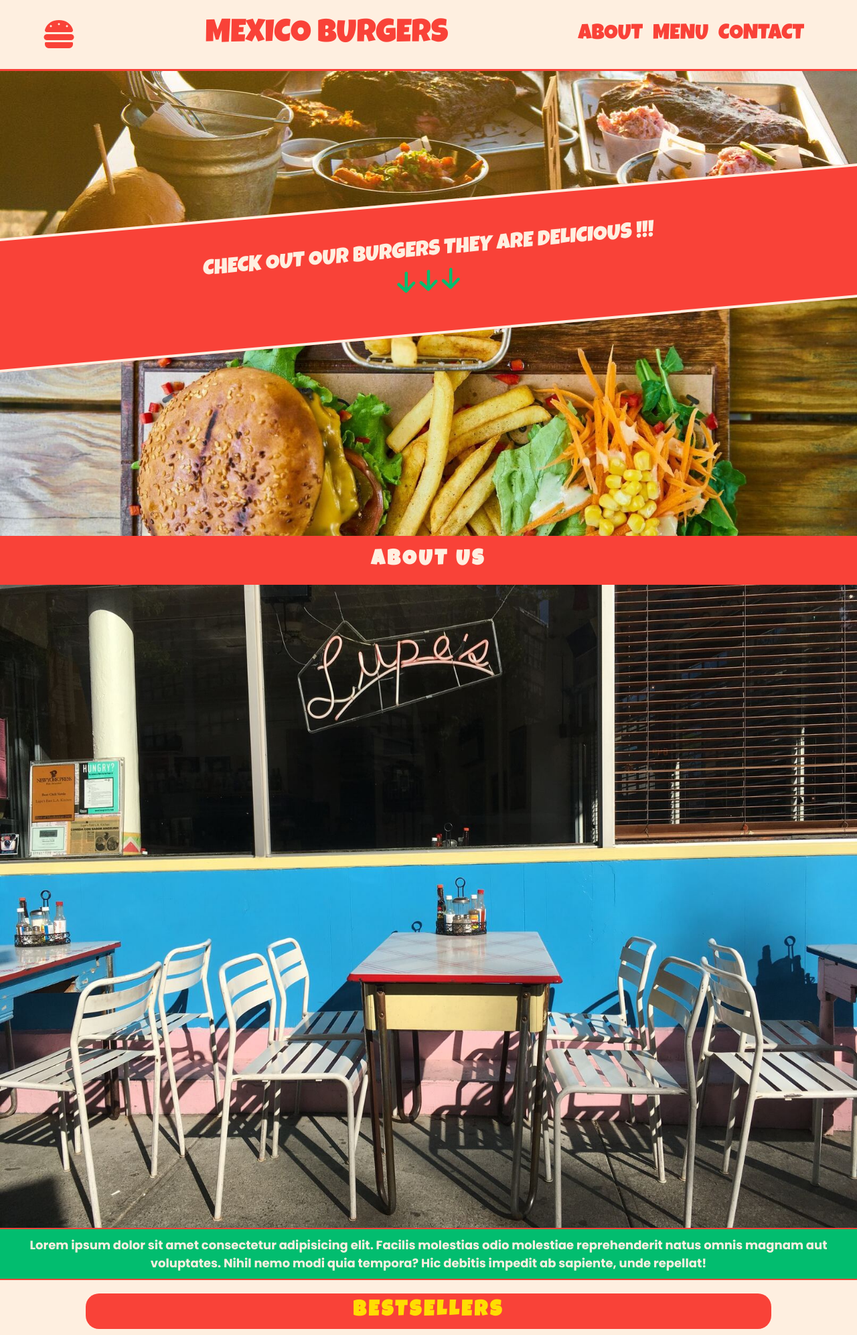
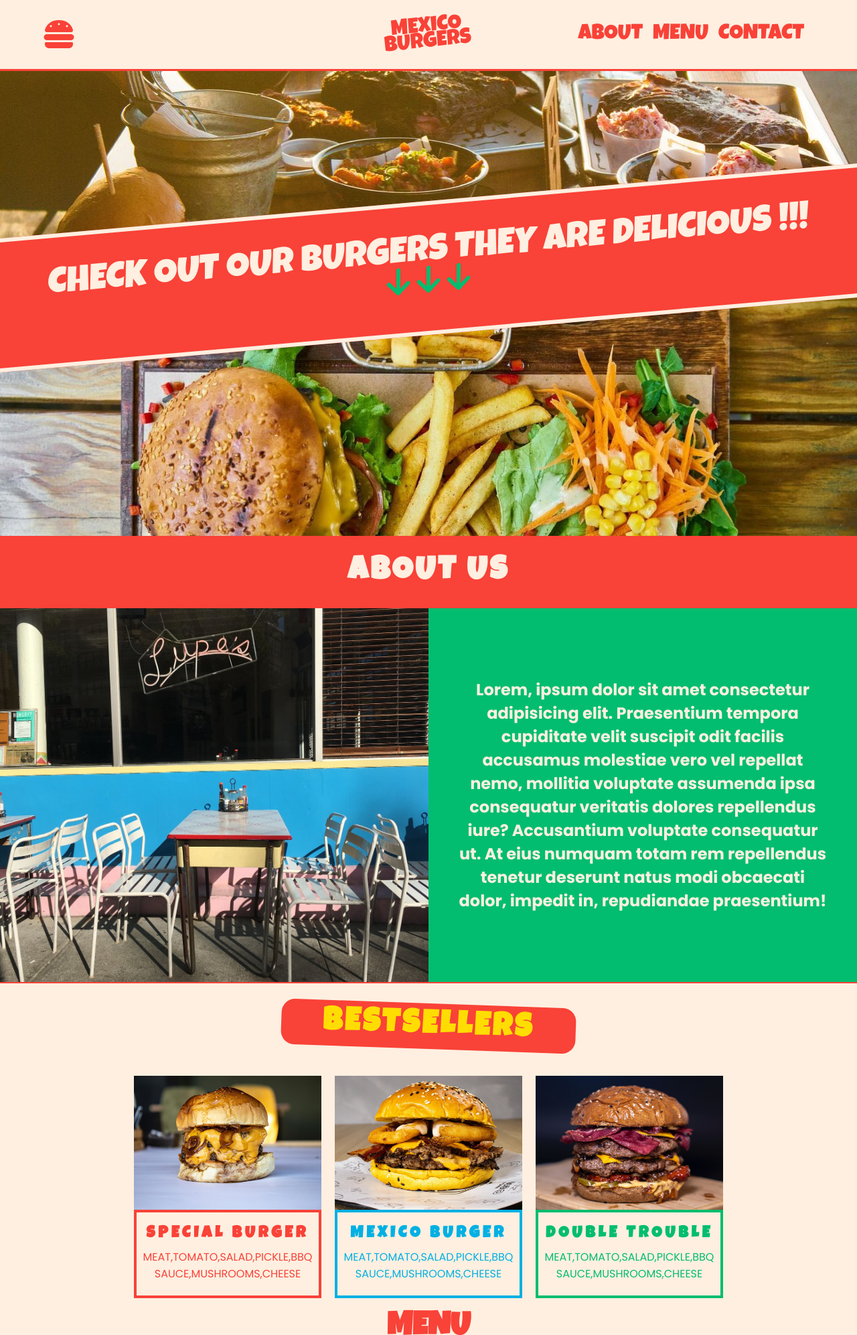
Before and after one commit to seweryngolba/mexico-burgers-website, a plain HTML site: page index.html in a window 1280 px wide. Shown: the top 1993 px of the page at 67% size. Drawn offline with Linux system fonts and the light colour scheme.

Commit message:
page update and media queries

```diff
--- a/index.html
+++ b/index.html
@@ -16,6 +16,12 @@
       <a href="#" class="logo"><i class="fa-solid fa-burger logo-image"></i></a>
       <div class="site-name">
         <a href="#" class="title-food">MEXICO BURGERS</a>
+        <a href="#" class="title-desktop"
+          ><div class="title-box">
+            <p class="title-name">MEXICO</p>
+            <p class="title-name bottom-name">BURGERS</p>
+          </div></a
+        >
       </div>
       <div id="navbar" class="navbar">
         <a class="nav-item" href="#about">ABOUT</a>
@@ -52,12 +58,17 @@
       <h2 class="about-title">ABOUT US</h2>
       <div class="about-us">
         <img class="about-photo" src="./assets/restaurant.jpg" />
-        <p class="text-about">
-          Lorem ipsum dolor sit amet consectetur adipisicing elit. Facilis
-          molestias odio molestiae reprehenderit natus omnis magnam aut
-          voluptates. Nihil nemo modi quia tempora? Hic debitis impedit ab
-          sapiente, unde repellat!
-        </p>
+        <div class="about-box">
+          <p class="text-about">
+            Lorem, ipsum dolor sit amet consectetur adipisicing elit.
+            Praesentium tempora cupiditate velit suscipit odit facilis accusamus
+            molestiae vero vel repellat nemo, mollitia voluptate assumenda ipsa
+            consequatur veritatis dolores repellendus iure? Accusantium
+            voluptate consequatur ut. At eius numquam totam rem repellendus
+            tenetur deserunt natus modi obcaecati dolor, impedit in, repudiandae
+            praesentium!
+          </p>
+        </div>
       </div>
     </main>
     <section class="bestsellers">
--- a/style.css
+++ b/style.css
@@ -37,15 +37,9 @@ body {
   z-index: 100;
 }
 
-.logo {
-}
-
 .logo-image {
   color: var(--secondary);
   font-size: 24px;
-}
-
-.site-name {
 }
 
 .title-food {
@@ -53,6 +47,30 @@ body {
   text-decoration: none;
   color: var(--secondary);
   font-size: 24px;
+}
+
+.title-desktop {
+  display: none;
+  text-decoration: none;
+  margin-left: 300px;
+}
+
+.title-box {
+  display: flex;
+  flex-direction: column;
+  align-items: center;
+  transform: rotate(-6deg);
+}
+
+.bottom-name {
+  margin-top: -10px;
+}
+
+.title-name {
+  font-family: "Luckiest Guy", cursive;
+  text-decoration: none;
+  color: var(--secondary);
+  font-size: 32px;
 }
 
 .navbar {
@@ -90,7 +108,6 @@ body {
 }
 
 .banner {
-  /* background-color: var(--primary); */
   width: 100%;
   height: 100vh;
   display: flex;
@@ -180,7 +197,6 @@ body {
 .bestsellers {
   display: flex;
   align-items: center;
-  /* justify-content: center; */
   flex-direction: column;
   background: var(--primary);
 }
@@ -199,24 +215,22 @@ body {
 }
 
 .best-photo {
-  width: 80%;
-  height: 180px;
+  width: 290px;
+  height: 220px;
 }
 
 .best-position {
   display: flex;
   align-items: center;
   flex-direction: column;
-  /* justify-content: center; */
 }
 
 .position-describtion {
   display: flex;
   align-items: center;
-  /* justify-content: center; */
   flex-direction: column;
   background: var(--primary);
-  width: 80%;
+  width: 290px;
   padding: 15px 0;
   border: 2px solid var(--secondary);
 }
@@ -406,11 +420,11 @@ body {
     font-size: 48px;
   }
   .title-food {
-    font-size: 48px;
-    /* margin-left: 80px; */
-    white-space: normal;
-    text-align: center;
-    margin: 10px 0;
+    display: none;
+  }
+
+  .title-desktop {
+    display: block;
   }
 
   .navbar {
@@ -430,4 +444,142 @@ body {
   .mobile-nav {
     display: none;
   }
+
+  .banner-bg {
+    font-size: 54px;
+    border-bottom: 6px solid var(--primary);
+    border-top: 6px solid var(--primary);
+  }
+  .arrow {
+    font-size: 46px;
+  }
+
+  .arrows {
+    margin-top: -10px;
+  }
+
+  .about-title {
+    padding: 30px 0;
+    font-size: 48px;
+  }
+
+  .about-us {
+    display: flex;
+    align-items: center;
+    justify-content: center;
+    width: 100%;
+    height: 70vh;
+  }
+
+  .about-photo {
+    width: 50%;
+    height: 100%;
+    object-fit: cover;
+  }
+
+  .about-box {
+    height: 100%;
+    width: 50%;
+  }
+
+  .text-about {
+    margin-top: 0;
+    height: 100%;
+    display: flex;
+    align-items: center;
+    padding: 10px 40px;
+    font-size: 24px;
+  }
+  .bestsellers-name {
+    width: 440px;
+    font-size: 48px;
+    transform: rotate(2deg);
+    margin-top: 30px;
+  }
+
+  .best-position {
+    width: 260px;
+  }
+  .best-of-three {
+    flex-direction: row;
+    gap: 40px;
+    margin-top: 20px;
+  }
+
+  .best-photo {
+    width: 280px;
+    height: 200px;
+  }
+  .position-describtion {
+    gap: 10px;
+    width: 280px;
+    padding: 20px 0;
+    border: 4px solid var(--secondary);
+  }
+  .position-name {
+    font-size: 24px;
+    letter-spacing: 5px;
+  }
+  .ingredients {
+    padding: 0;
+    text-align: center;
+    font-size: 16px;
+    color: var(--secondary);
+  }
+  .burger-one {
+    color: var(--secondAccent);
+  }
+  .describtion-one {
+    border: 4px solid var(--secondAccent);
+  }
+  .burger-two {
+    color: var(--accent);
+  }
+  .describtion-two {
+    border: 4px solid var(--accent);
+  }
+  .menu-name {
+    font-size: 48px;
+  }
+
+  .burger-container {
+    width: 880px;
+    justify-content: space-between;
+    padding: 10px;
+  }
+
+  .burger-name,
+  .burger-price {
+    font-size: 24px;
+  }
+
+  .contact {
+    padding-bottom: 50px;
+  }
+
+  .contact-title {
+    margin-top: 10px;
+    font-size: 48px;
+  }
+
+  .contact-box {
+    font-size: 24px;
+    padding: 20px;
+    transform: rotate(-1deg);
+  }
+
+  .footer {
+    height: 100px;
+    border-top: 6px solid var(--primary);
+  }
+  .footer-text {
+    font-size: 24px;
+    margin-left: 50px;
+  }
+  .foot-icon {
+    font-size: 48px;
+  }
+  .icons {
+    margin-right: 50px;
+  }
 }
```
Also changed, not shown: 1 other file.
